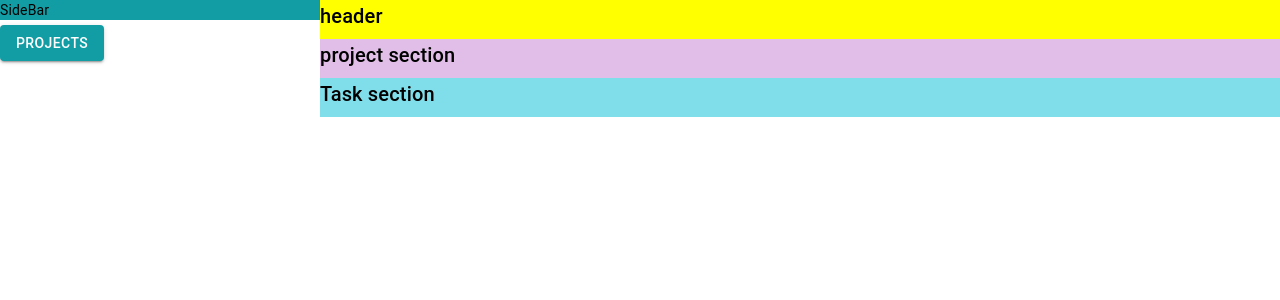
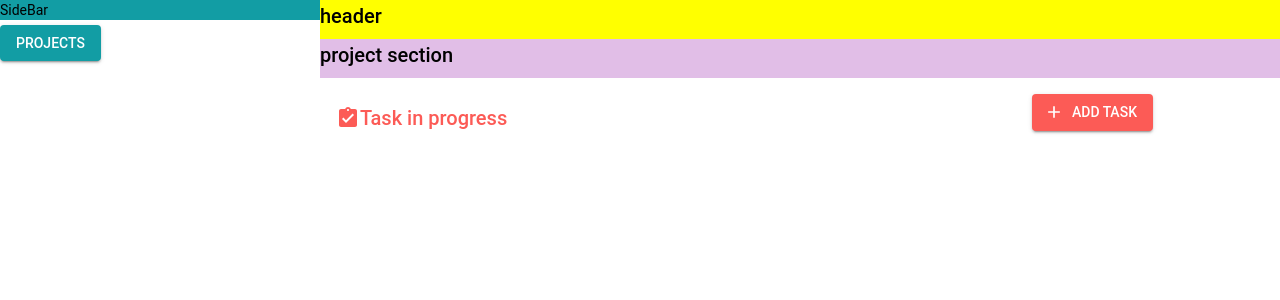
Before and after one commit to WildCodeSchool/2109-wns-lyon-bug404-front, a React (Create React App) app in the folder client/: page / in a window 1280 px wide. Shown: the top 300 px of the page. Built offline with nearby package versions, Linux system fonts and the light colour scheme.

Commit message:
task section

```diff
--- a/client/package.json
+++ b/client/package.json
@@ -5,6 +5,7 @@
   "dependencies": {
     "@emotion/react": "^11.6.0",
     "@emotion/styled": "^11.6.0",
+    "@mui/icons-material": "^5.2.0",
     "@mui/material": "^5.2.0",
     "@mui/styled-engine-sc": "^5.1.0",
     "@testing-library/jest-dom": "^5.15.0",
--- a/client/src/App.css
+++ b/client/src/App.css
@@ -1,4 +1,7 @@
+@import url("https://fonts.googleapis.com/css2?family=Barlow:ital,wght@0,200;0,300;0,400;0,500;0,600;0,700;0,800;0,900;1,100;1,200;1,300;1,400;1,500;1,600;1,700;1,800;1,900&family=Mulish:ital,wght@0,200;0,300;0,400;0,500;0,600;0,800;0,900;1,200;1,300;1,400;1,500;1,600;1,700;1,900&display=swap");
+
 .App {
+	font-family: "Barlow";
 	text-align: center;
 }
 
--- a/client/src/App.tsx
+++ b/client/src/App.tsx
@@ -23,6 +23,17 @@ const taskTheme = createTheme({
 			secondary: "#129DA4",
 		},
 	},
+	typography: {
+		fontFamily: [
+			"Roboto",
+			'"Helvetica Neue"',
+			"Arial",
+			"sans-serif",
+			'"Apple Color Emoji"',
+			'"Segoe UI Emoji"',
+			'"Segoe UI Symbol"',
+		].join(","),
+	},
 });
 
 function App() {
--- /dev/null
+++ b/client/src/components/screens/dashboard/Task/Task.tsx
@@ -0,0 +1,43 @@
+import React from "react";
+import { Typography, Grid, Button } from "@mui/material";
+import AssignmentTurnedInIcon from "@mui/icons-material/AssignmentTurnedIn";
+import AddIcon from "@mui/icons-material/Add";
+
+const Task = () => {
+	return (
+		<>
+			<Grid container direction='column' sx={{ padding: "1rem" }}>
+				{/* first line */}
+				<Grid container direction='row'>
+					<Grid
+						item
+						xs={3}
+						container
+						direction='row'
+						justifyContent='flex-start'
+						alignItems='center'>
+						<AssignmentTurnedInIcon sx={{ color: "#FC5B56" }} />
+						<Typography
+							variant='h6'
+							component='div'
+							gutterBottom
+							sx={{ color: "#FC5B56", paddingTop: ".5rem" }}>
+							Task in progress
+						</Typography>
+					</Grid>
+					<Grid item xs={6}></Grid>
+					<Grid item xs={3}>
+						<Button
+							variant='contained'
+							startIcon={<AddIcon />}
+							sx={{ backgroundColor: "#FC5B56", color: "#fff" }}>
+							Add task
+						</Button>
+					</Grid>
+				</Grid>
+			</Grid>
+		</>
+	);
+};
+
+export default Task;
--- a/client/src/components/screens/main/Main.tsx
+++ b/client/src/components/screens/main/Main.tsx
@@ -2,6 +2,7 @@ import React from "react";
 import { Link } from "react-router-dom";
 import { Typography, Grid } from "@mui/material";
 import SideBar from "../../layout/SideBar";
+import Task from "../dashboard/Task/Task";
 
 const Main = () => {
 	return (
@@ -30,14 +31,8 @@ const Main = () => {
 							project section
 						</Typography>
 					</Grid>
-					<Grid
-						xs={12}
-						sx={{
-							bgcolor: "#80DEEA",
-						}}>
-						<Typography variant='h6' component='div' gutterBottom>
-							Task section
-						</Typography>
+					<Grid xs={12}>
+						<Task></Task>
 					</Grid>
 				</Grid>
 			</Grid>
--- a/client/src/index.css
+++ b/client/src/index.css
@@ -1,13 +1,11 @@
+@import url("https://fonts.googleapis.com/css2?family=Barlow:ital,wght@0,200;0,300;0,400;0,500;0,600;0,700;0,800;0,900;1,100;1,200;1,300;1,400;1,500;1,600;1,700;1,800;1,900&family=Mulish:ital,wght@0,200;0,300;0,400;0,500;0,600;0,800;0,900;1,200;1,300;1,400;1,500;1,600;1,700;1,900&display=swap");
 body {
-  margin: 0;
-  font-family: -apple-system, BlinkMacSystemFont, 'Segoe UI', 'Roboto', 'Oxygen',
-    'Ubuntu', 'Cantarell', 'Fira Sans', 'Droid Sans', 'Helvetica Neue',
-    sans-serif;
-  -webkit-font-smoothing: antialiased;
-  -moz-osx-font-smoothing: grayscale;
+	margin: 0;
+	font-family: "Barlow";
+	-webkit-font-smoothing: antialiased;
+	-moz-osx-font-smoothing: grayscale;
 }
 
 code {
-  font-family: source-code-pro, Menlo, Monaco, Consolas, 'Courier New',
-    monospace;
+	font-family: "Barlow", "Courier New", monospace;
 }
```
Also changed, not shown: 1 other file (tests, documents, lock files or other folders).
